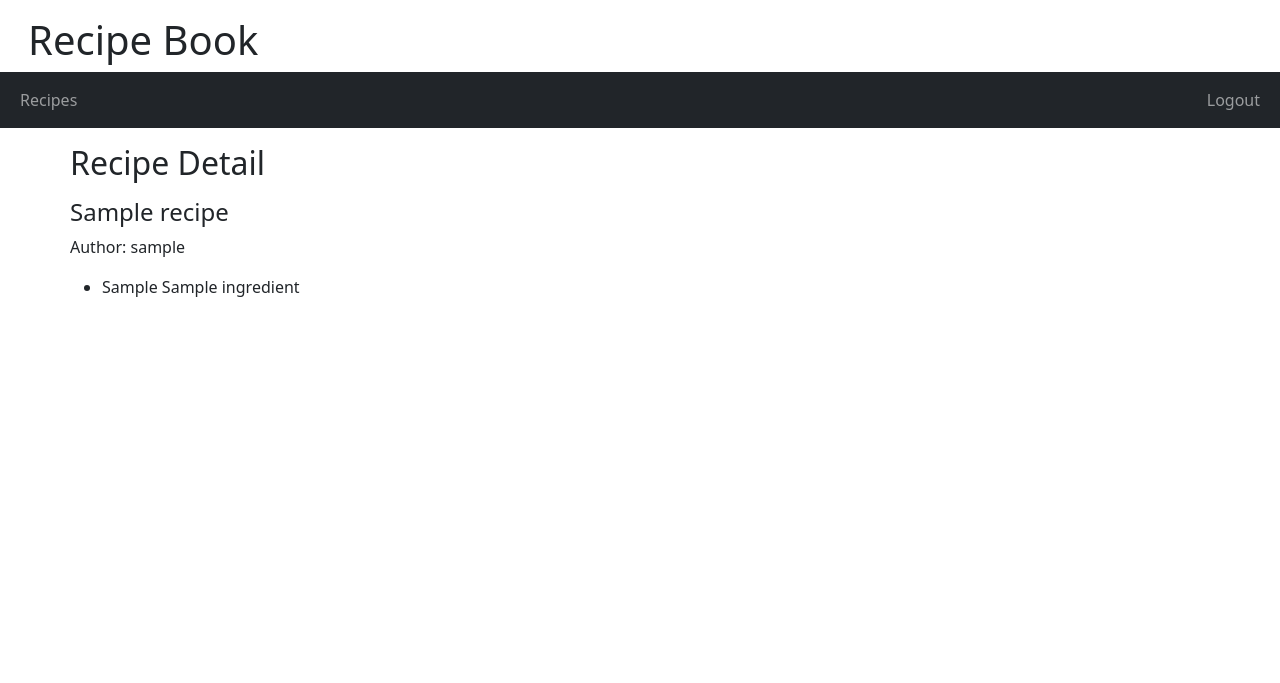
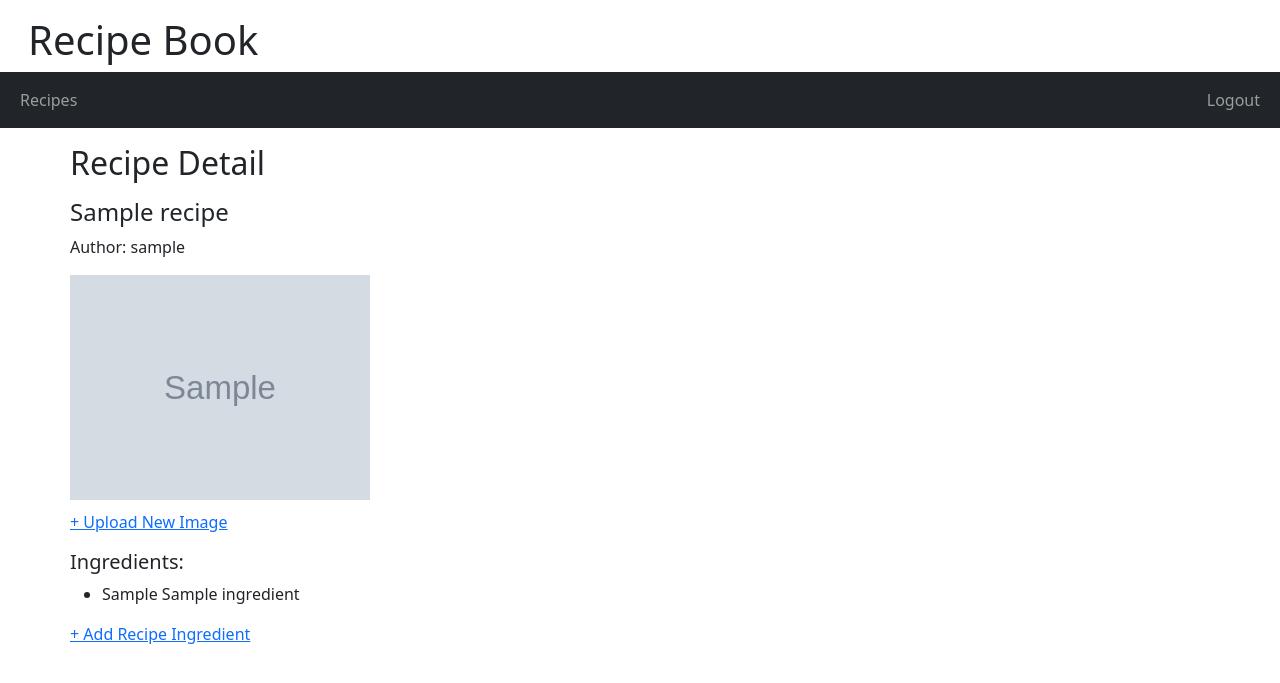
Before and after one commit to vfa59/recipebook-Ang-Vittorio, a Django app: page /recipe/1/ in a window 1280 px wide. Shown: the top 683 px of the page. Run offline with Django 5.2, Linux system fonts and the light colour scheme; a user stored in the database is signed in; tables that the repository leaves empty hold one stand-in row (values such as "Sample post"); grey boxes marked "Sample" are stand-in pictures.

Commit message:
Added image display and add ingredient functions

```diff
--- a/recipebook/ledger/templates/recipe_specific.html
+++ b/recipebook/ledger/templates/recipe_specific.html
@@ -7,9 +7,27 @@
 {% block content %}
     <h4>{{ recipe.name }}</h4>
     <p>Author: {{ recipe.author.username }}</p>
+
+    <div>
+        {% for image in recipe.images.all %}
+            <img src="{{ image.image.url }}" alt="{{ image.description }}" style="max-width: 300px; height: auto; display: block; margin-bottom: 10px;">
+        {% empty %}
+            <p>No images available for this recipe.</p>
+        {% endfor %}
+    </div>
+
+    <div style="margin-bottom: 16px;">
+        <a href="{% url 'ledger:add_image' pk=recipe.pk %}">+ Upload New Image</a>
+    </div>
+
+    <h5>Ingredients:</h5>
     <ul>
         {% for ingredient in ingredients %}
             <li>{{ ingredient.quantity }} {{ ingredient.ingredient.name }}</li>
         {% endfor %}
     </ul>
+
+    <div style="margin-top: 16px;">
+        <a href="{% url 'ledger:add_recipe_ingredient' pk=recipe.pk %}">+ Add Recipe Ingredient</a>
+    </div>
 {% endblock %}
```
